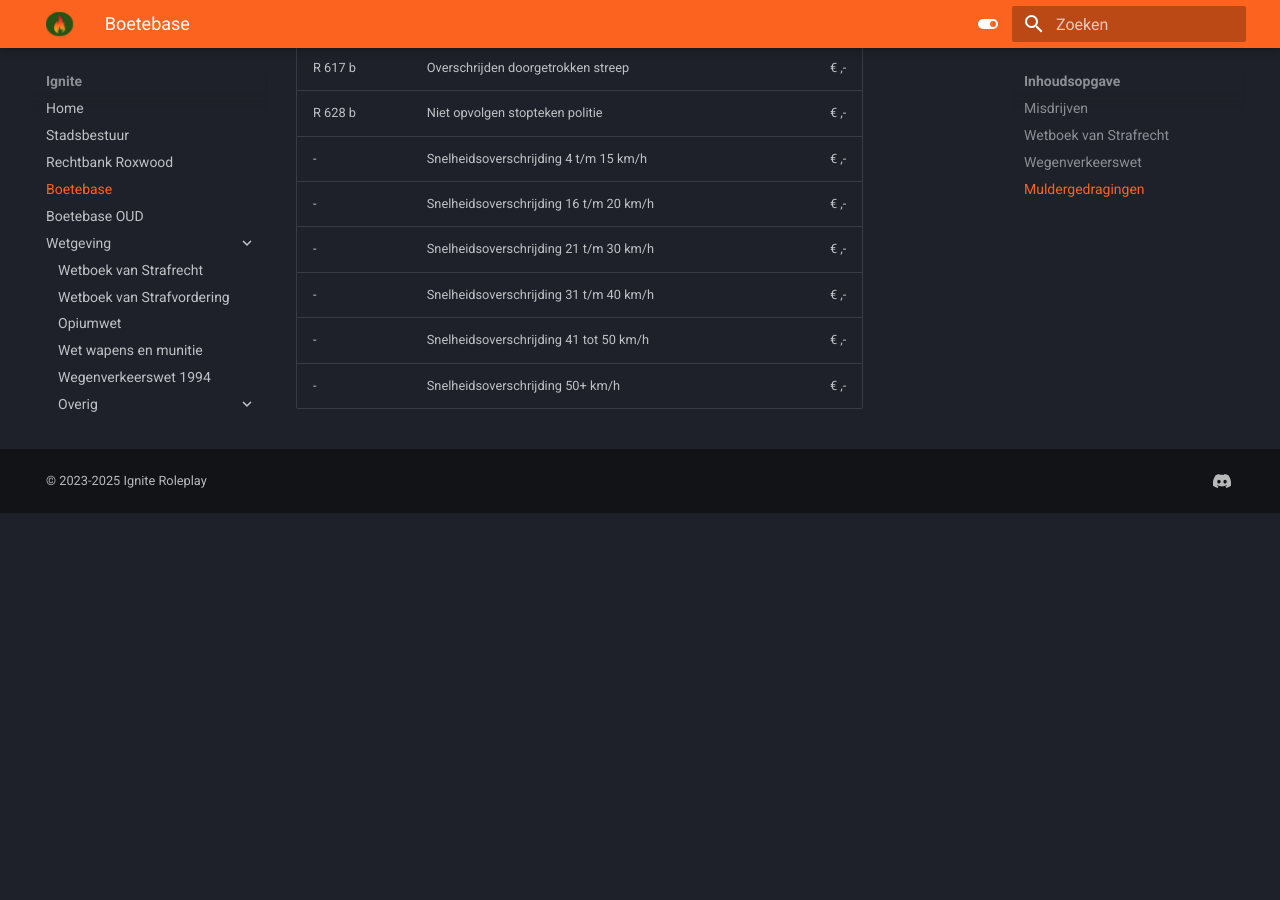
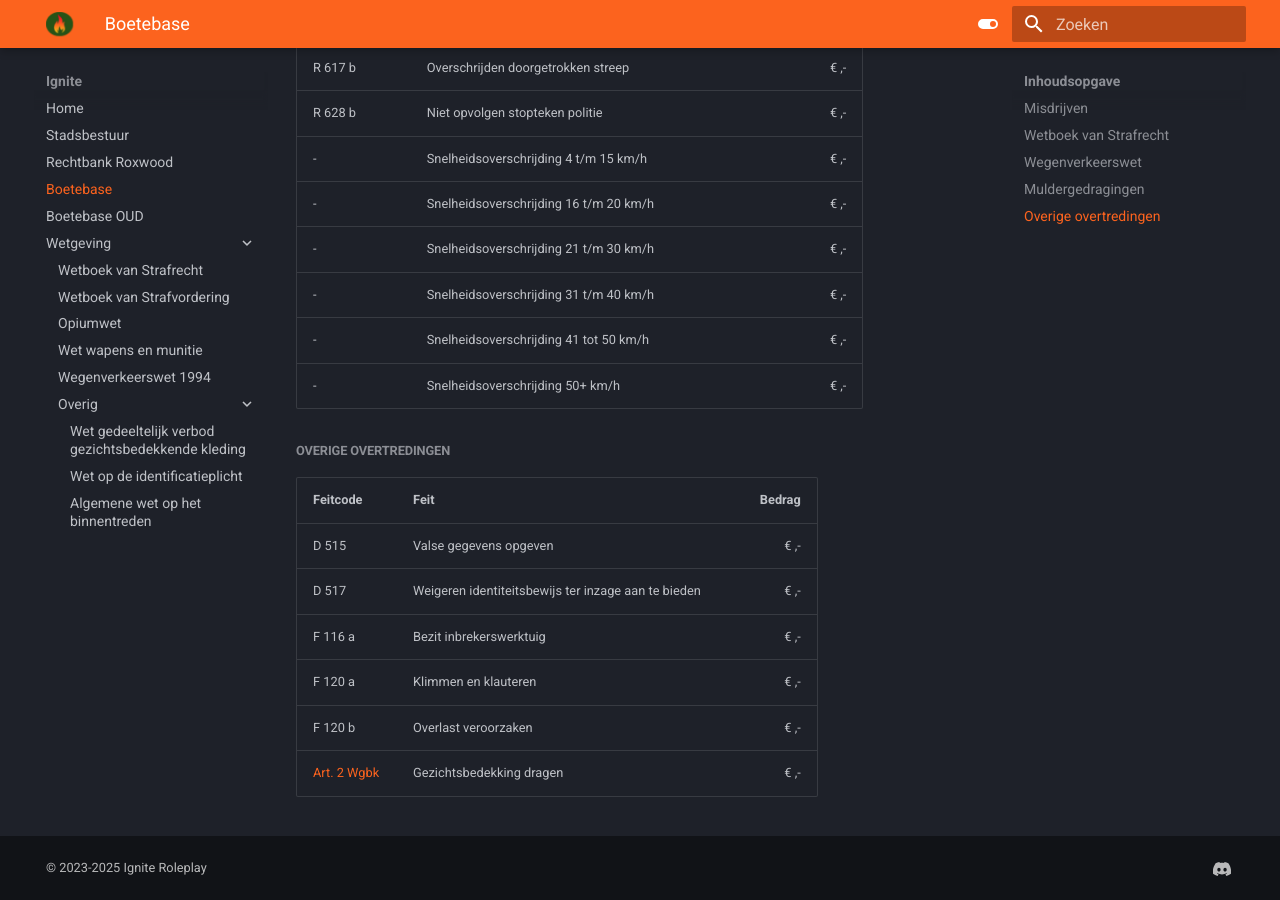
Before and after one commit to NLDenny/wetboek, an MkDocs documentation site: the page built from docs/overig/bb.md, in a window 1280 px wide and 900 px high, scrolled down 7331 px. Built offline with MkDocs 1.6.1 and Material for MkDocs 9.7.7, drawn with Linux system fonts in a browser that asks for light colours; before the commit the page ends 7844 px from its top, so only the background shows below that.

Commit message:
Update bb.md

```diff
--- a/docs/overig/bb.md
+++ b/docs/overig/bb.md
@@ -185,3 +185,13 @@
 - | Snelheidsoverschrijding 31 t/m 40 km/h | € ,- |
 - | Snelheidsoverschrijding 41 tot 50 km/h | € ,- |
 - | Snelheidsoverschrijding 50+ km/h | € ,- |
+
+#####Overige overtredingen
+|Feitcode|Feit|Bedrag|
+|:----|:----|-:|
+D 515| Valse gegevens opgeven | € ,- |
+D 517| Weigeren identiteitsbewijs ter inzage aan te bieden | € ,- |
+F 116 a| Bezit inbrekerswerktuig | € ,- |
+F 120 a| Klimmen en klauteren | € ,- |
+F 120 b| Overlast veroorzaken | € ,- |
+[Art. 2 Wgbk](/wetboek/overig/wgvgk/#artikel-1) | Gezichtsbedekking dragen | € ,- |
```
